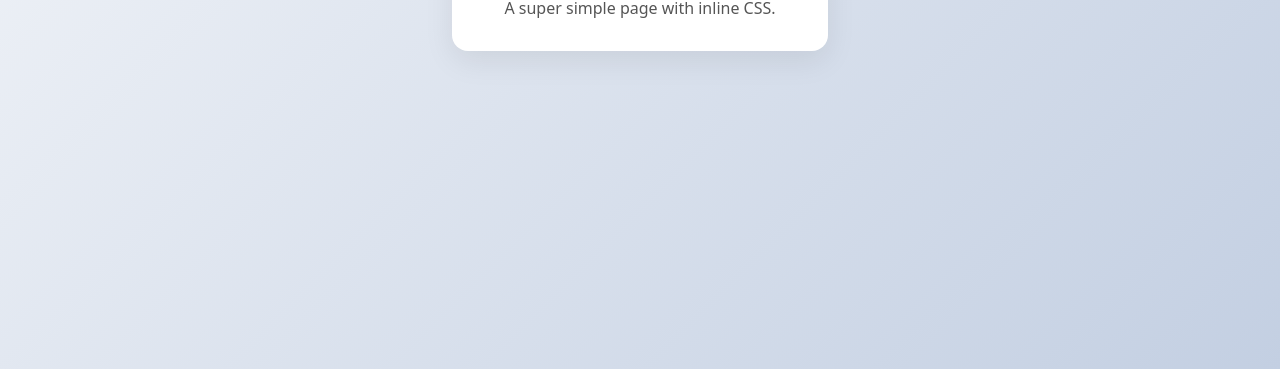
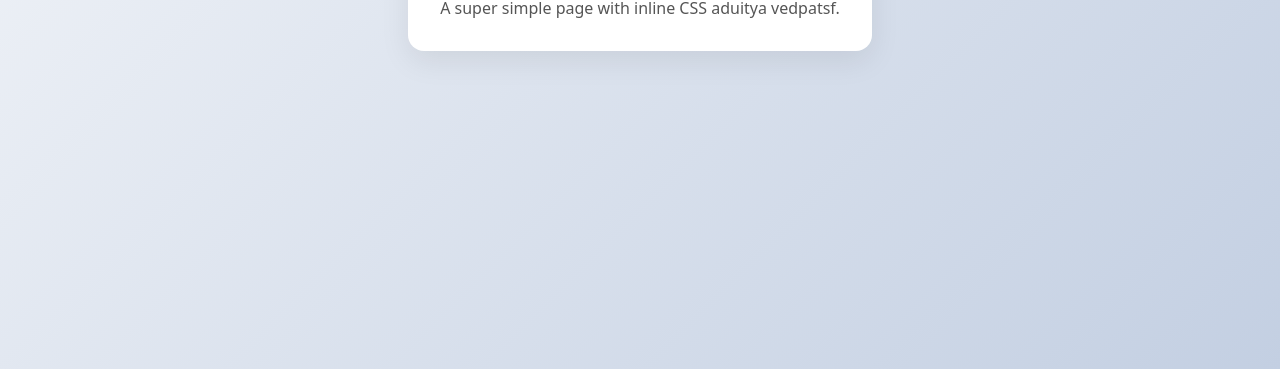
Before and after one commit to adivedpathak/CC_FA, a plain HTML site: page index.html in a window 1280 px wide. Shown: the part 431-800 px from the top of the page. Drawn offline with Linux system fonts and the light colour scheme.

Commit message:
Update index.html

```diff
--- a/index.html
+++ b/index.html
@@ -8,7 +8,7 @@
   <body style="margin:0; min-height:100vh; display:flex; align-items:center; justify-content:center; font-family:system-ui, -apple-system, Segoe UI, Roboto, Arial, sans-serif; background:linear-gradient(135deg,#f5f7fa,#c3cfe2);">
     <main style="text-align:center; padding:32px; border-radius:16px; background:white; box-shadow:0 10px 30px rgba(0,0,0,.08);">
       <h1 style="margin:0 0 12px; font-size:48px; letter-spacing:.5px; color:#222;">Hello, World!</h1>
-      <p style="margin:0; font-size:16px; color:#555;">A super simple page with inline CSS.</p>
+      <p style="margin:0; font-size:16px; color:#555;">A super simple page with inline CSS   aduitya vedpatsf.</p>
     </main>
   </body>
 </html>
```
